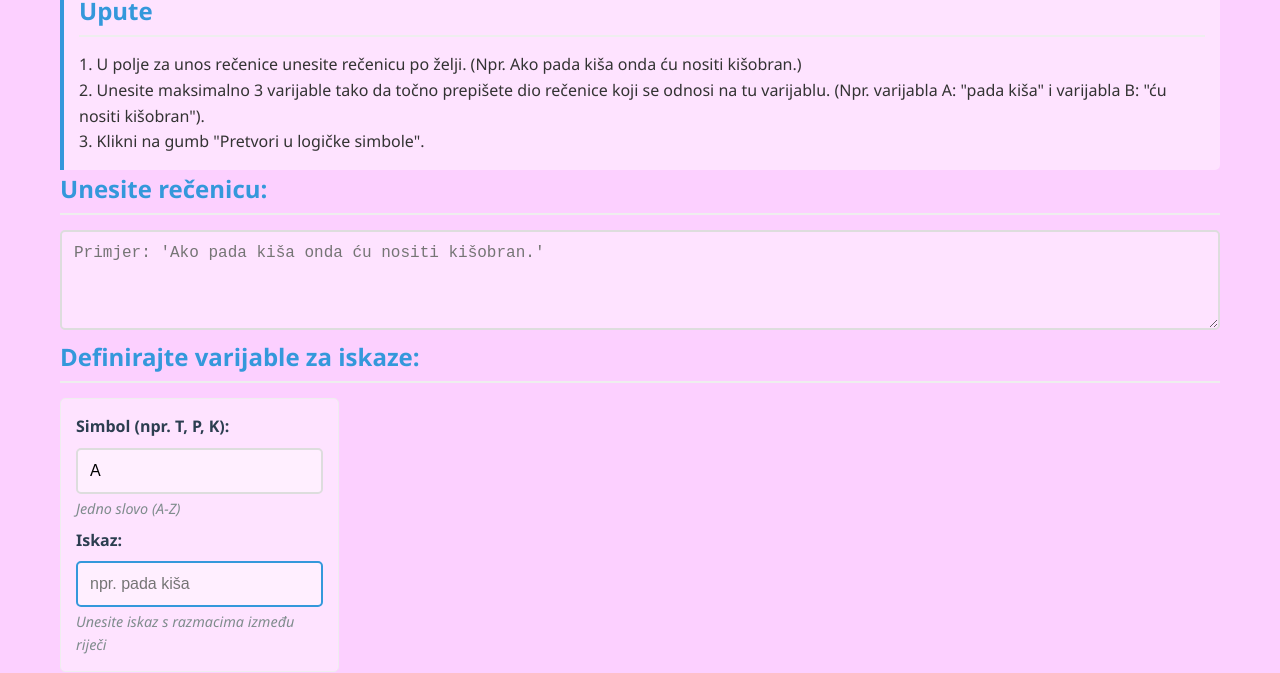
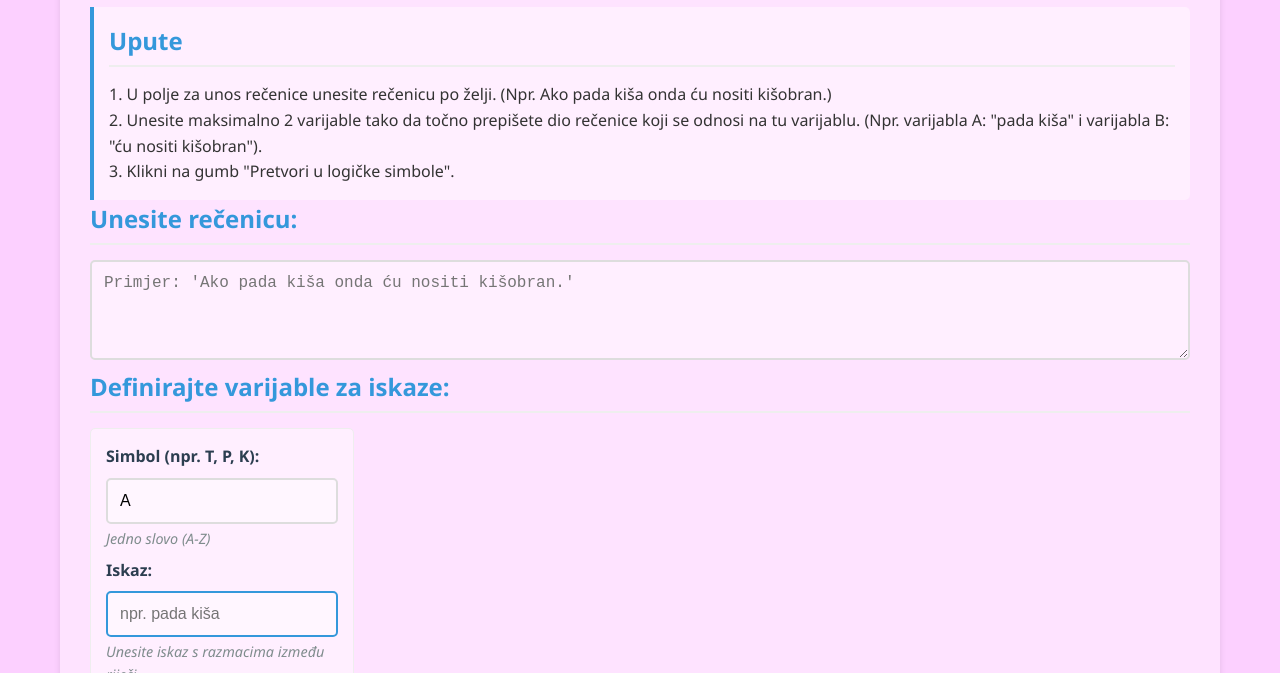
Before and after one commit to tina0dodig/logika2, a plain HTML site: page log.html in a window 1280 px wide. Shown: the part 127-800 px from the top of the page. Drawn offline with Linux system fonts and the light colour scheme.

Commit message:
Update log.html

```diff
--- a/log.html
+++ b/log.html
@@ -9,12 +9,12 @@
 </head>
 
 <body>
-    <div class="container">
+    <div class="kontejner">
         <h1>Prijevod rečenice u jezik iskazne logike</h1>
          <div class="legenda">
             <h2>Upute</h2>
             <p>1. U polje za unos rečenice unesite rečenicu po želji. (Npr. Ako pada kiša onda ću nositi kišobran.)</p>
-            <p>2. Unesite maksimalno 3 varijable tako da točno prepišete dio rečenice koji se odnosi na tu varijablu.
+            <p>2. Unesite maksimalno 2 varijable tako da točno prepišete dio rečenice koji se odnosi na tu varijablu.
                 (Npr. varijabla A: "pada kiša" i varijabla B: "ću nositi kišobran").</p>
             <p>3. Klikni na gumb "Pretvori u logičke simbole".</p>
         </div>
```
